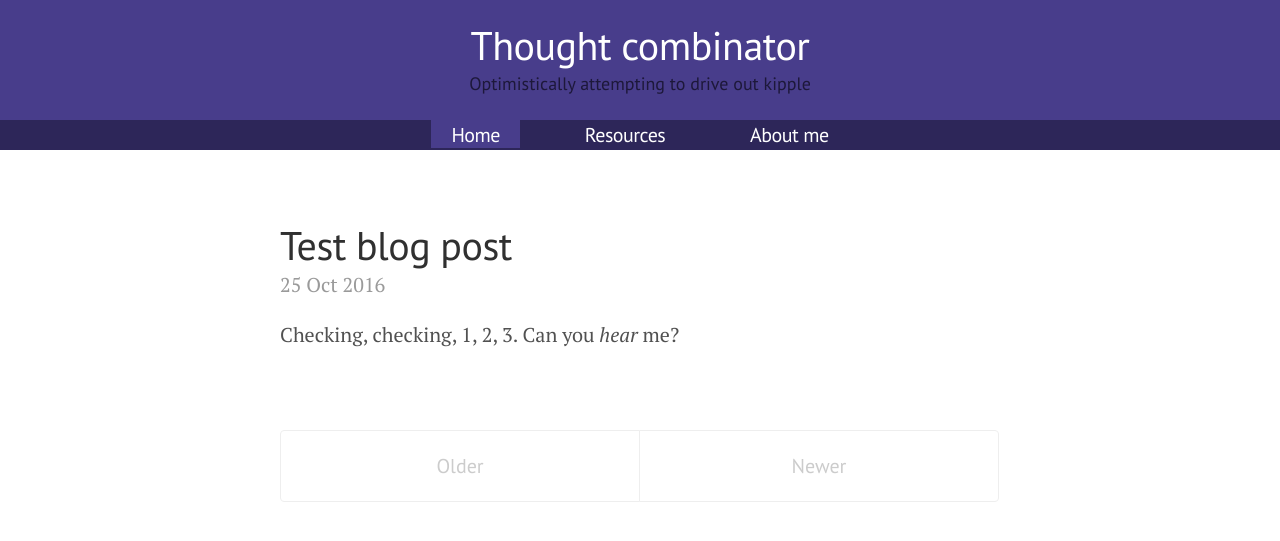
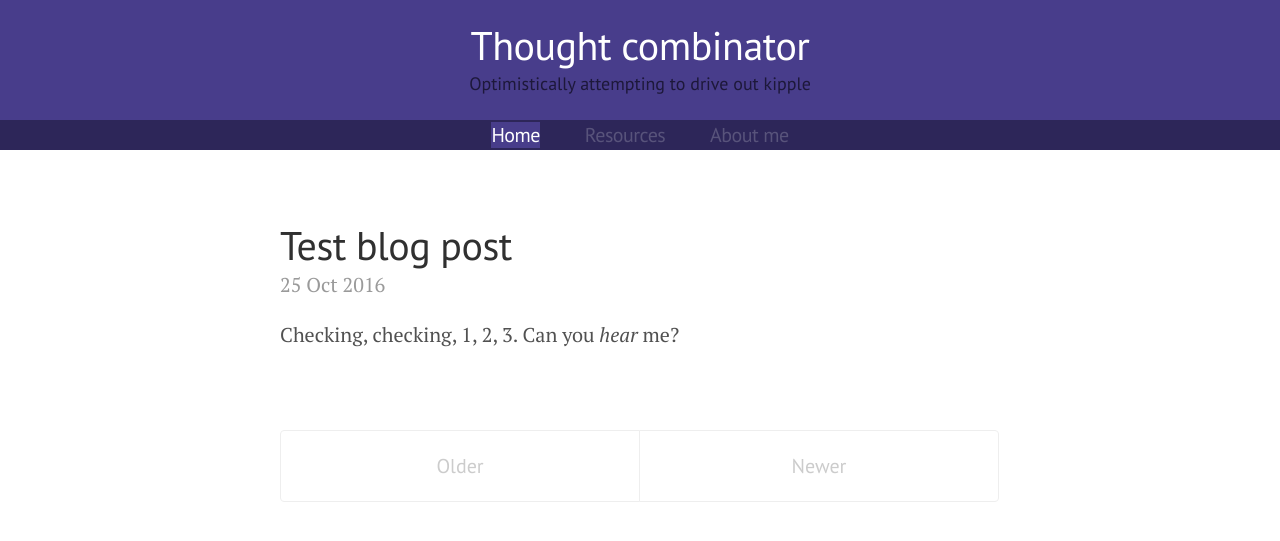
Before and after one commit to elliottroland/elliottroland.github.io, a Jekyll site: the page built from index.html, in a window 1280 px wide. Shown: the top 541 px of the page. Built offline with Jekyll 4.4.1, drawn with Linux system fonts in a browser that asks for light colours; the list of posts is cut into pages by our own code.

Commit message:
More style tweaks

```diff
--- a/public/css/lanyon.css
+++ b/public/css/lanyon.css
@@ -143,17 +143,18 @@ h1, h2, h3, h4, h5, h6, .page-list {
 .container.page-list a {
   margin-right: 1rem;
   margin-left: 1rem;
-  padding: 1rem;
-  padding-bottom: 0rem;
-  color: #fff;
+/*  padding: 1rem;
+  padding-bottom: 0rem; */
+  color: #58537b;
   text-decoration: none;
 }
 .container.page-list a:hover {
   text-decoration: none;
-  color: inherit;
+  color: #fff;
 }
 .container.page-list a.active {
   background-color: #483d8b;
+  color: #fff;
 }
 
 
```
